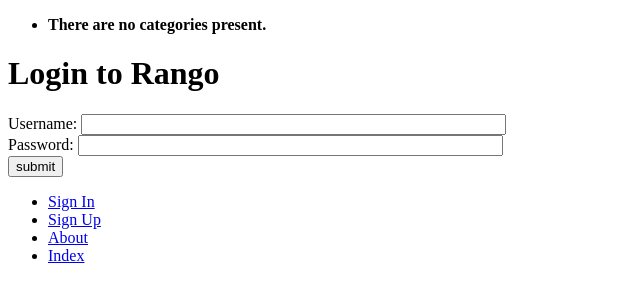
After one commit to josh-richardson/wad2-rango, a Django app: page /rango/login/ in a window 1280 px wide. The commit adds this page. Shown: the top 302 px of the page, without its empty margins (0-640 px from the left). Run offline with Django 3.2, Linux system fonts and the light colour scheme; data that the repository does not hold is empty.

Commit message:
Finishes Chapter 9

```diff
--- a/tango_with_django_project/rango/urls.py
+++ b/tango_with_django_project/rango/urls.py
@@ -7,4 +7,8 @@
     url(r'^add_category/$', views.add_category, name='add_category'),
     url(r'^category/(?P<category_name_slug>[\w\-]+)/add_page/$', views.add_page, name='add_page'),
     url(r'^category/(?P<category_name_slug>[\w\-]+)/$', views.show_category, name='show_category'),
+    url(r'^register/$', views.register, name='register'),
+    url(r'^login/$', views.user_login, name='login'),
+    url(r'^restricted/', views.restricted, name='restricted'),
+    url(r'^logout/$', views.user_logout, name='logout'),
 ]
--- a/tango_with_django_project/rango/views.py
+++ b/tango_with_django_project/rango/views.py
@@ -1,7 +1,12 @@
 from __future__ import print_function
 import getpass
 
+from django.contrib.auth import authenticate, login, logout
+from django.contrib.auth.decorators import login_required
+from django.http import HttpResponse
+from django.http import HttpResponseRedirect
 from django.shortcuts import render
+from django.urls import reverse
 
 from rango.forms import CategoryForm, PageForm, UserForm, UserProfileForm
 from rango.models import Category, Page
@@ -30,6 +35,7 @@
     return render(request, 'rango/category.html', context_dict)
 
 
+@login_required
 def add_category(request):
     form = CategoryForm()
     if request.method == 'POST':
@@ -44,6 +50,7 @@
         return render(request, 'rango/add_category.html', {'form': form})
 
 
+@login_required
 def add_page(request, category_name_slug):
     try:
         category = Category.objects.get(slug=category_name_slug)
@@ -95,3 +102,34 @@
 
     return render(request, 'rango/register.html',
                   {'user_form': user_form, 'profile_form': profile_form, 'registered': registered})
+
+
+def user_login(request):
+    if request.method == 'POST':
+        username = request.POST.get('username')
+        password = request.POST.get('password')
+
+        user = authenticate(username=username, password=password)
+
+        if user:
+            if user.is_active:
+                login(request, user)
+                return HttpResponseRedirect(reverse('index'))
+            else:
+                return HttpResponse("Your Rango account is disabled.")
+        else:
+            print("Invalid login details: {0}, {1}".format(username, password))
+            return HttpResponse("Invalid login details supplied.")
+    else:
+        return render(request, 'rango/login.html', {})
+
+
+@login_required
+def restricted(request):
+    return HttpResponse("Since you're logged in, you can see this text!")
+
+
+@login_required
+def user_logout(request):
+    logout(request)
+    return HttpResponseRedirect(reverse('index'))
--- a/tango_with_django_project/tango_with_django_project/settings.py
+++ b/tango_with_django_project/tango_with_django_project/settings.py
@@ -17,6 +17,8 @@
 TEMPLATE_DIR = os.path.join(BASE_DIR, 'templates')
 STATIC_DIR = os.path.join(BASE_DIR, 'static')
 MEDIA_ROOT = os.path.join(BASE_DIR, 'media')
+
+LOGIN_URL = '/rango/login/'
 
 # Quick-start development settings - unsuitable for production
 # See https://docs.djangoproject.com/en/1.10/howto/deployment/checklist/
--- a/tango_with_django_project/templates/rango/base.html
+++ b/tango_with_django_project/templates/rango/base.html
@@ -24,7 +24,14 @@
 
 <div>
     <ul>
-        <li><a href="{% url 'add_category' %}">Add New Category</a></li>
+        {% if user.is_authenticated %}
+            <li><a href="{% url 'restricted' %}">Restricted Page</a></li>
+            <li><a href="{% url 'logout' %}">Logout</a></li>
+            <li><a href="{% url 'add_category' %}">Add New Category</a></li>
+        {% else %}
+            <li><a href="{% url 'login' %}">Sign In</a></li>
+            <li><a href="{% url 'register' %}">Sign Up</a></li>
+        {% endif %}
         <li><a href="{% url 'about' %}">About</a></li>
         <li><a href="{% url 'index' %}">Index</a></li>
     </ul>
--- a/tango_with_django_project/templates/rango/category.html
+++ b/tango_with_django_project/templates/rango/category.html
@@ -19,7 +19,11 @@
         {% else %}
             <strong>No pages currently in category.</strong>
         {% endif %}
-        <a href="{% url 'add_page' category.slug %}">Add a Page</a><br />
+        {% if user.is_authenticated %}
+            <a href="{% url 'add_page' category.slug %}">Add a Page</a><br />
+        {% else %}
+            <p>You are not authenticated so you may not add pages.</p>
+        {% endif %}
     {% else %}
         The specified category does not exist!
     {% endif %}
--- a/tango_with_django_project/templates/rango/index.html
+++ b/tango_with_django_project/templates/rango/index.html
@@ -10,7 +10,11 @@
 
     <h1>Rango says...</h1>
     <div>
-        hey there partner!
+        {% if user.is_authenticated %}
+            howdy {{ user.username }}!
+        {% else %}
+            hey there partner!
+        {% endif %}
     </div>
     <div>
         <h1>Most Liked Categories:</h1>
--- /dev/null
+++ b/tango_with_django_project/templates/rango/login.html
@@ -0,0 +1,17 @@
+{#note to self, I c&p'd this file because 2:28am and I want to sleep#}
+{% extends 'rango/base.html' %}
+{% load staticfiles %}
+{% block title_block %}
+    Login
+{% endblock %}
+{% block body_block %}
+    <h1>Login to Rango</h1>
+    <form id="login_form" method="post" action="/rango/login/">
+        {% csrf_token %}
+        Username: <input type="text" name="username" value="" size="50"/>
+        <br/>
+        Password: <input type="password" name="password" value="" size="50"/>
+        <br/>
+        <input type="submit" value="submit"/>
+    </form>
+{% endblock %}
```
